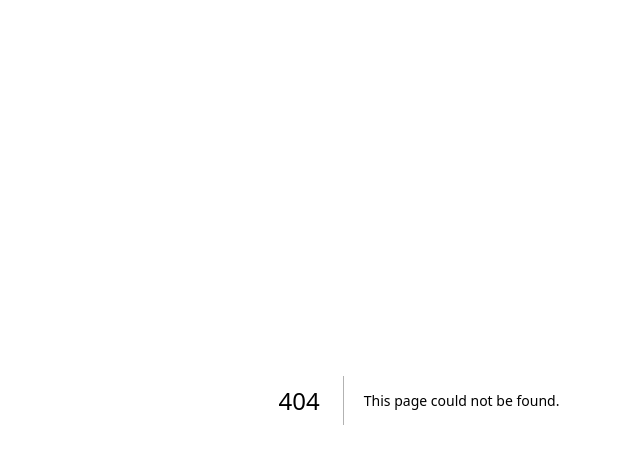
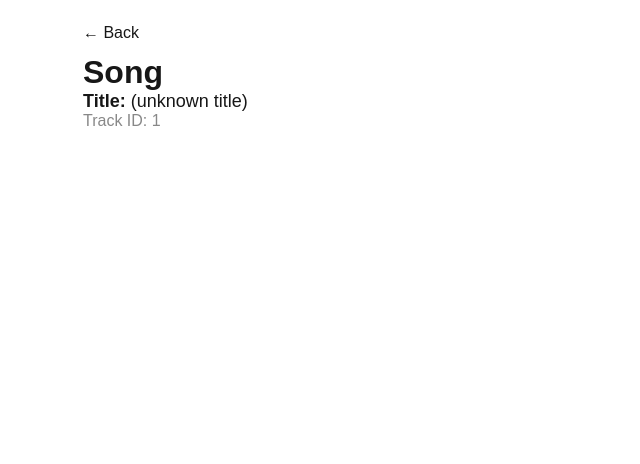
Before and after one commit to haithamelmengad/visus-gpt5-hackathon, a Next.js app in the folder web/: page /track/1 in a window 1280 px wide. Before the commit this address had no page. Shown: the top 464 px of the page, without its empty margins (221-861 px from the left). Built offline with nearby package versions, Linux system fonts and the light colour scheme.

Commit message:
add single track view

```diff
--- /dev/null
+++ b/web/app/track/[id]/page.tsx
@@ -0,0 +1,23 @@
+import Link from "next/link";
+
+export default function TrackPage({
+  params,
+  searchParams,
+}: {
+  params: { id: string };
+  searchParams: { title?: string };
+}) {
+  const { id } = params;
+  const title = searchParams.title ? decodeURIComponent(searchParams.title) : "(unknown title)";
+
+  return (
+    <div style={{ padding: 24, maxWidth: 720, margin: "0 auto" }}>
+      <div style={{ marginBottom: 12 }}>
+        <Link href="/">← Back</Link>
+      </div>
+      <h1>Song</h1>
+      <p style={{ fontSize: 18 }}><strong>Title:</strong> {title}</p>
+      <p style={{ color: "#888" }}>Track ID: {id}</p>
+    </div>
+  );
+}
```
Also changed, not shown: web/app/page.tsx (+8 -4 lines).
